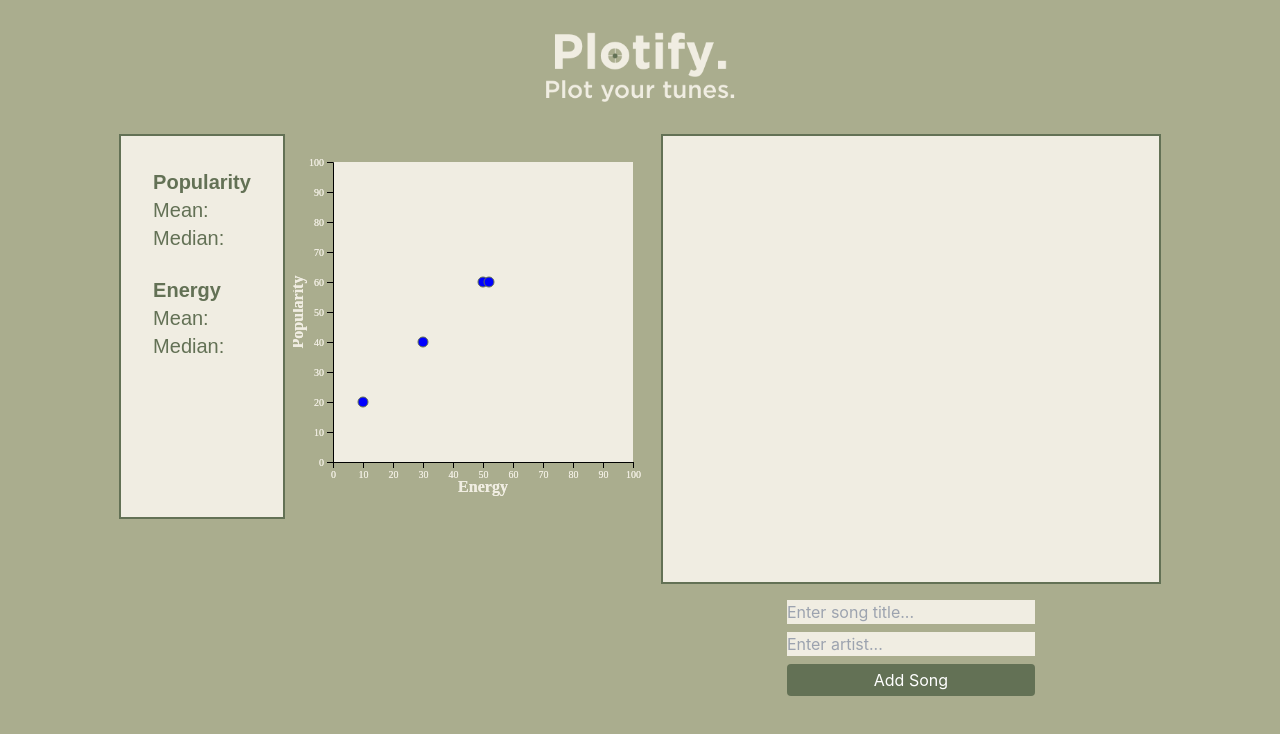
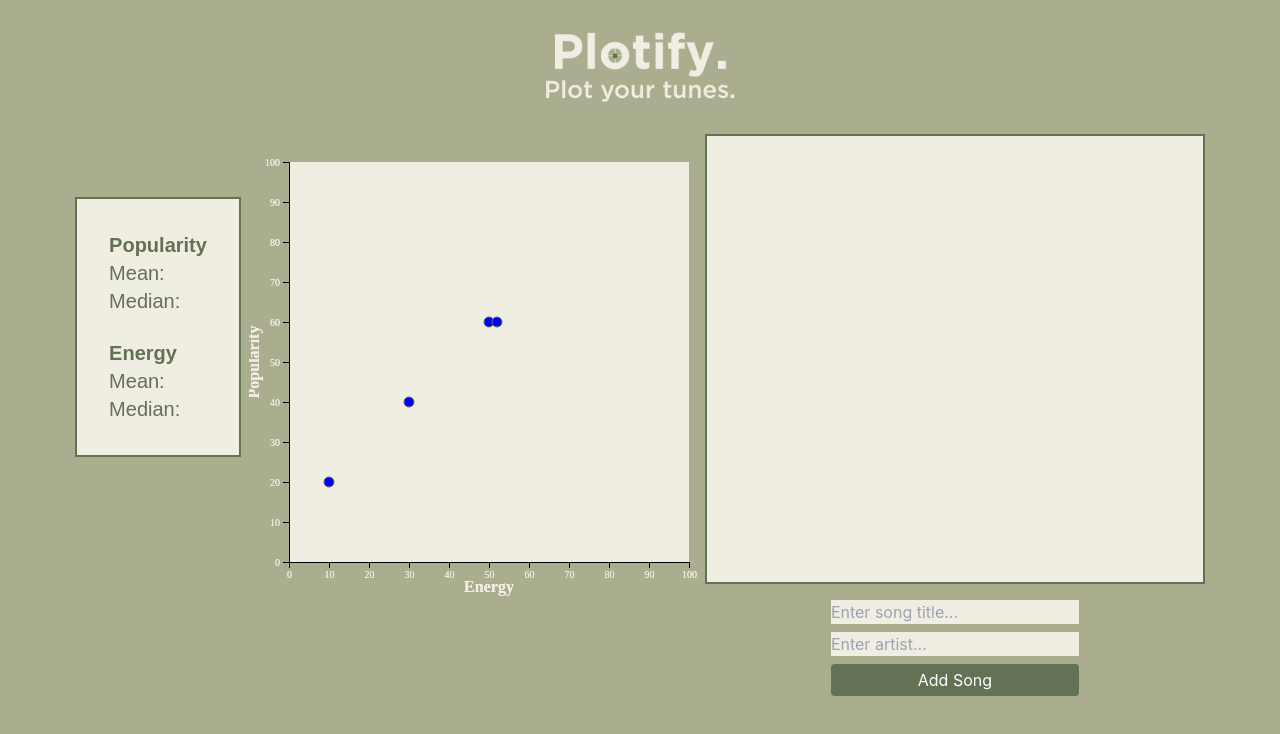
Before and after one commit to cs0320-f23/term-project-xdargan-ssanu-aleblan2-ehuang50, a React (Create React App) app in the folder frontend/: page / in a window 1280 px wide. Shown: the top 734 px of the page. Built offline with nearby package versions, Linux system fonts and the light colour scheme.

Commit message:
fix: no more bug

```diff
--- a/frontend/src/components/Graph.jsx
+++ b/frontend/src/components/Graph.jsx
@@ -6,8 +6,8 @@ const Graph = ({ data, att1, att2 }) => {
 
   useEffect(() => {
     // Set size consts
-    const width = 300;
-    const height = 300;
+    const width = 400;
+    const height = 400;
     const margin = { top: 20, right: 20, bottom: 40, left: 40 };
 
     // Set range
@@ -35,6 +35,7 @@ const Graph = ({ data, att1, att2 }) => {
       .attr('cx', d => xScale(d.x))
       .attr('cy', d => yScale(d.y))
       .attr('r', 5)
+      .attr('id', (_, i) => `point-${i}`)
       .attr('fill', 'blue')
       .attr('stroke', '#637155');
 
--- a/frontend/src/components/Stage.jsx
+++ b/frontend/src/components/Stage.jsx
@@ -19,7 +19,7 @@ const Stage = () => {
           <Logo />
         </div>
         <div className='flex'>
-          <div className='flex w-1/4 h-2/3'>
+          <div className='flex w-1/4 h-2/3 items-center'>
             <Stats
             att1="Popularity"
             att2="Energy"
```
